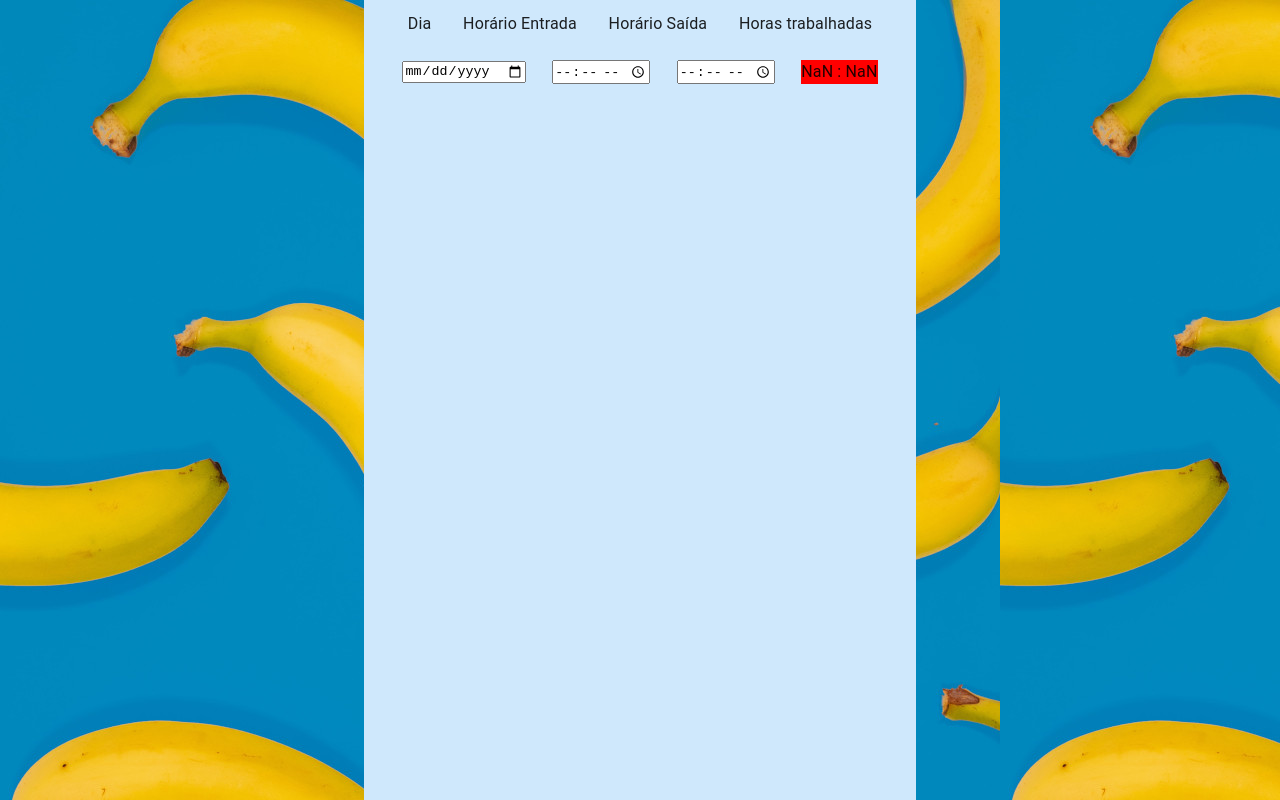
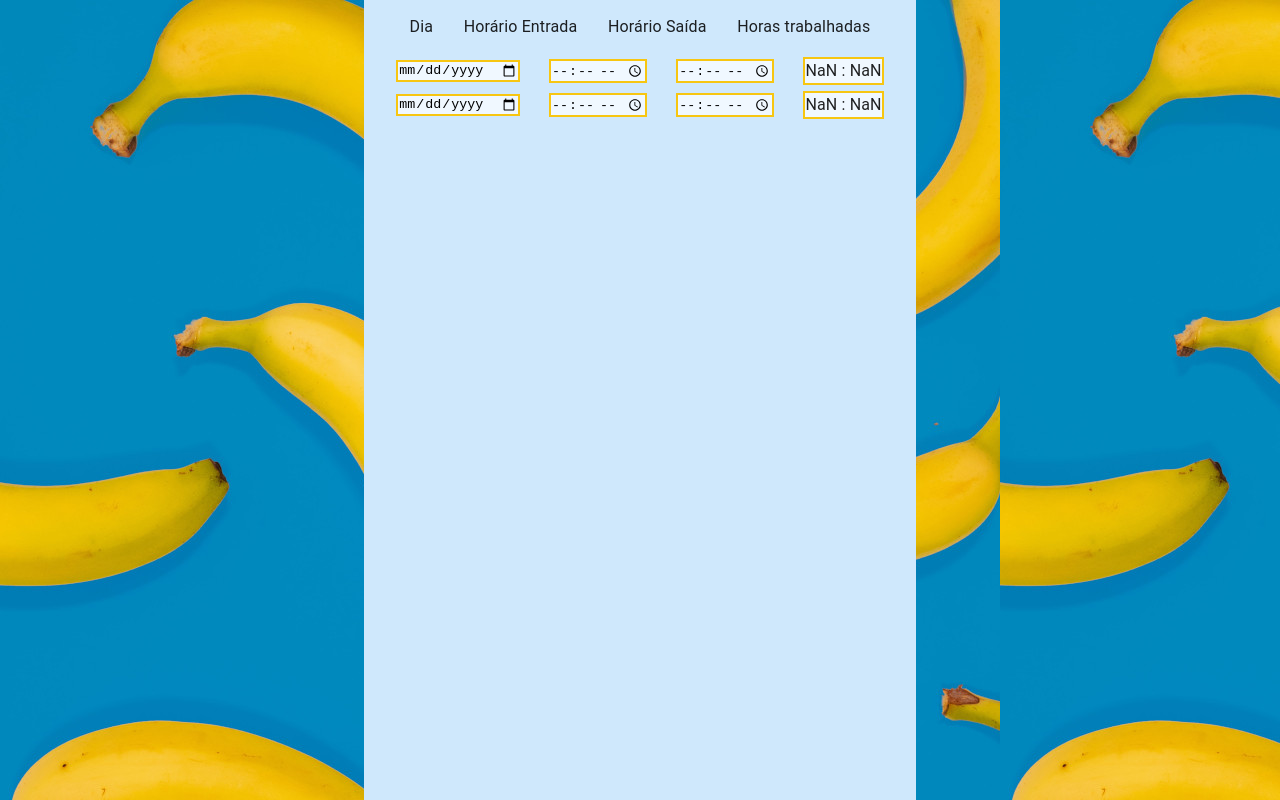
Before and after one commit to JessanyKaline/hours-calculator, a React (Create React App) app: page / in a window 1280 px wide. Built offline with nearby package versions, Linux system fonts and the light colour scheme.

Commit message:
add style

```diff
--- a/src/components/cards/Hours.jsx
+++ b/src/components/cards/Hours.jsx
@@ -45,9 +45,9 @@ export default function Hours() {
               onChange={(e) => setDepartureTime(e.target.value)}
             />
 
-            <output type="time" className="result">
+            <div type="time" className="result">
                {horas} : {minutos}
-            </output>
+            </div>
           </tr>
        </>
 
--- a/src/components/cards/style.css
+++ b/src/components/cards/style.css
@@ -1,15 +1,27 @@
 
 tr {
+
     display: flex;
-
     align-items: center;
     justify-content: space-evenly;
-    padding: 12px;
+    padding: 3px;
+}
+
+input {
+    outline:none;
+    border: 2px solid #f7c611;
+    background-color: #F0F8FF
 }
 
 
-output{
-    background-color: red;
-    border: 2px;
-    border-color: black;
+
+
+.description {
+    padding: 15px ;
+
 }
+
+.result {
+    border: 2px solid #f7c611;
+    background-color: #F0F8FF
+}
--- a/src/components/pages/Home.jsx
+++ b/src/components/pages/Home.jsx
@@ -13,12 +13,13 @@ export default function Home() {
         <CssBaseline />
         <Container maxWidth="sm">
           <Box sx={{ bgcolor: "#cfe8fc", height: "100vh" }}>
-            <tr>
+            <tr className="description">
               <td>Dia</td>
               <td>Horário Entrada</td>
               <td>Horário Saída</td>
               <td>Horas trabalhadas</td>
             </tr>
+            <Hours />
             <Hours />
           </Box>
         </Container>
```
